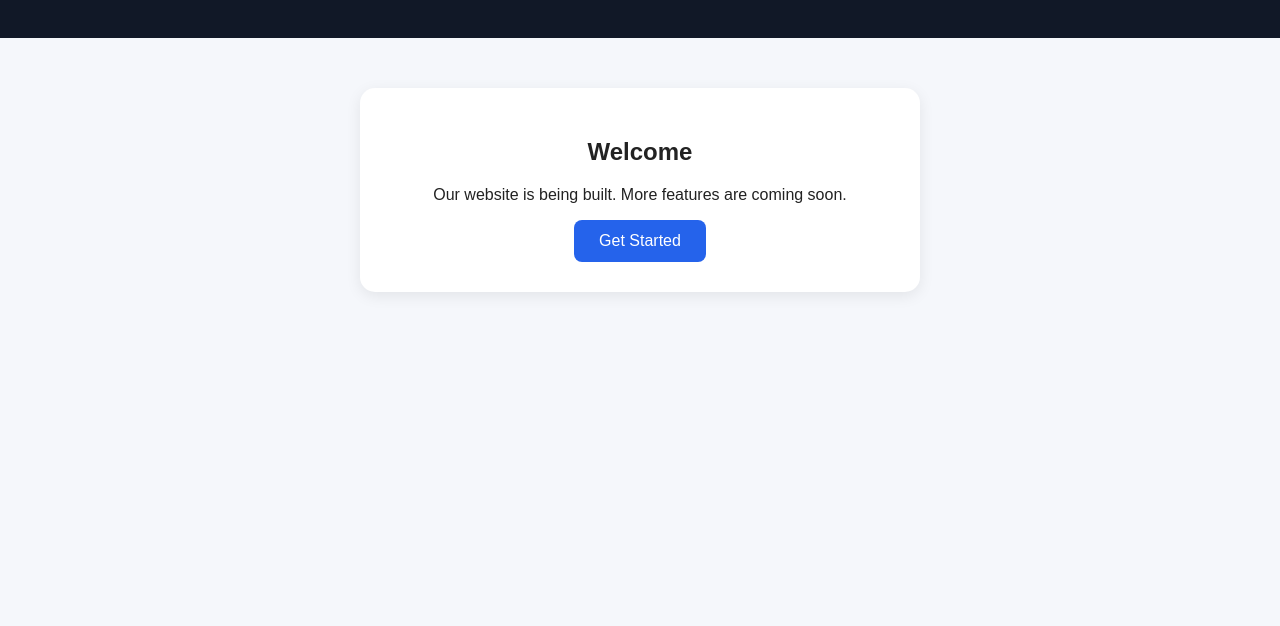
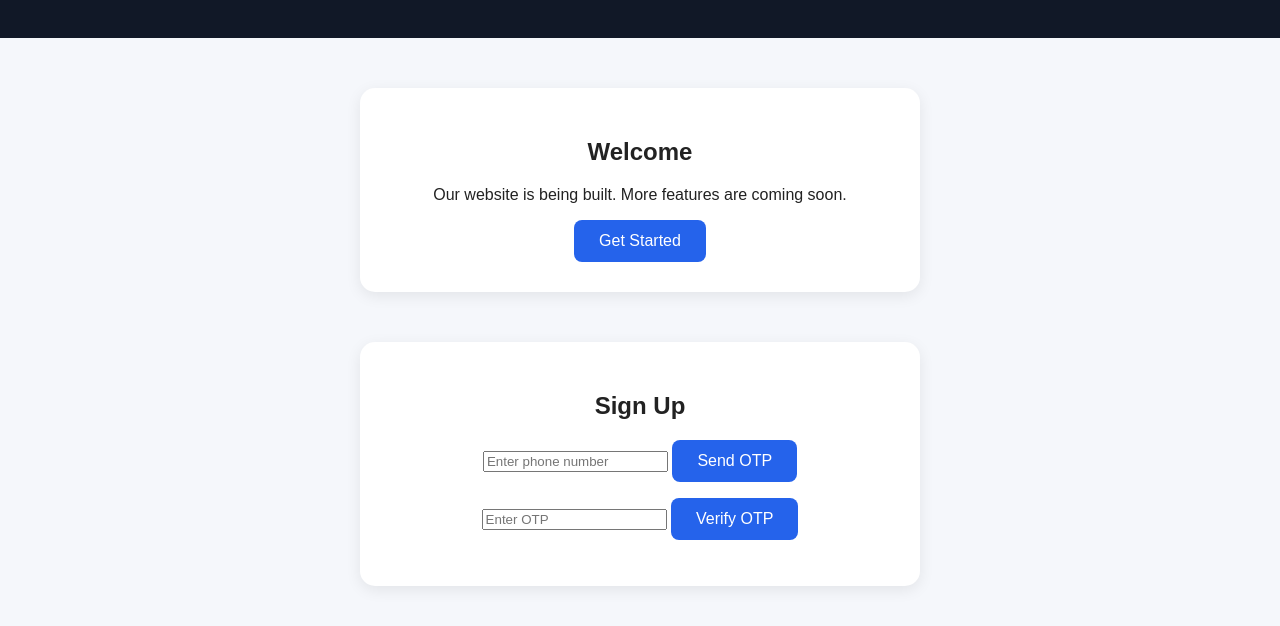
Before and after one commit to muuzamilwami-wq/My-website, a plain HTML site: page index.html in a window 1280 px wide. Shown: the part 126-752 px from the top of the page. Drawn offline with Linux system fonts and the light colour scheme.

Commit message:
Update index.html

```diff
--- a/index.html
+++ b/index.html
@@ -62,3 +62,73 @@
 
 </body>
   </html>
+<div class="box">
+  <h2>Sign Up</h2>
+
+  <input id="phone" type="tel" placeholder="Enter phone number">
+
+  <button id="sendBtn" onclick="sendOTP()">Send OTP</button>
+
+  <p id="timer"></p>
+
+  <input id="otp" type="text" placeholder="Enter OTP" maxlength="6">
+
+  <button onclick="verifyOTP()">Verify OTP</button>
+
+  <p id="message"></p>
+</div>
+
+<script>
+let seconds = 7;
+let timer;
+
+function sendOTP() {
+  const phone = document.getElementById("phone").value.trim();
+
+  if (!phone) {
+    document.getElementById("message").innerText =
+      "Please enter your phone number.";
+    return;
+  }
+
+  const btn = document.getElementById("sendBtn");
+  btn.disabled = true;
+
+  // Your backend should send the real SMS here.
+  document.getElementById("message").innerText =
+    "OTP request sent.";
+
+  seconds = 7;
+  document.getElementById("timer").innerText =
+    "Wait " + seconds + " seconds";
+
+  clearInterval(timer);
+
+  timer = setInterval(() => {
+    seconds--;
+
+    document.getElementById("timer").innerText =
+      seconds > 0 ? "Wait " + seconds + " seconds" : "";
+
+    if (seconds <= 0) {
+      clearInterval(timer);
+      btn.disabled = false;
+      btn.innerText = "Send OTP Again";
+    }
+  }, 1000);
+}
+
+function verifyOTP() {
+  const otp = document.getElementById("otp").value.trim();
+
+  if (otp.length !== 6) {
+    document.getElementById("message").innerText =
+      "Enter the 6-digit OTP.";
+    return;
+  }
+
+  // Real verification must happen on your backend.
+  document.getElementById("message").innerText =
+    "OTP verification must be connected to your server.";
+}
+</script>
```
